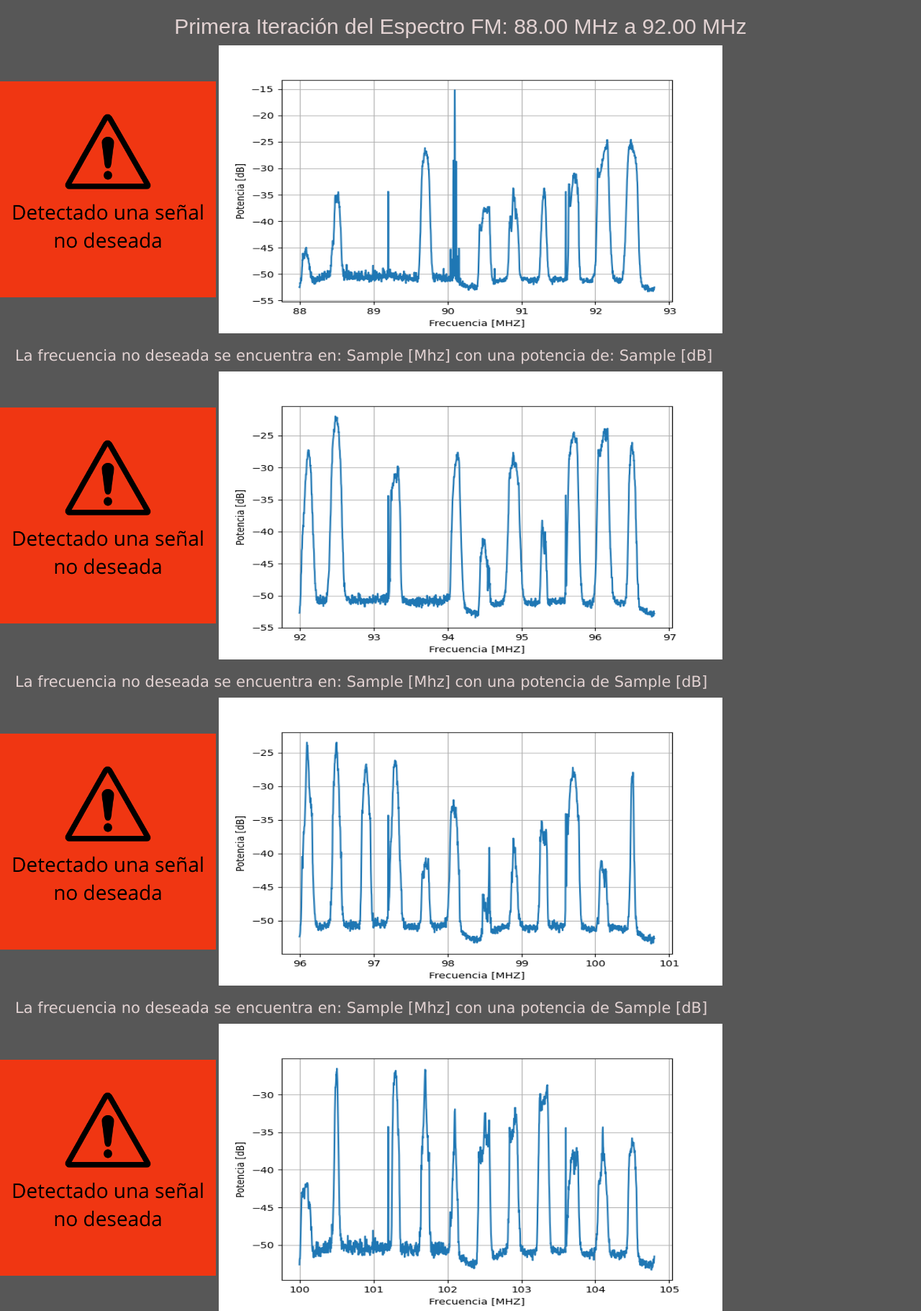
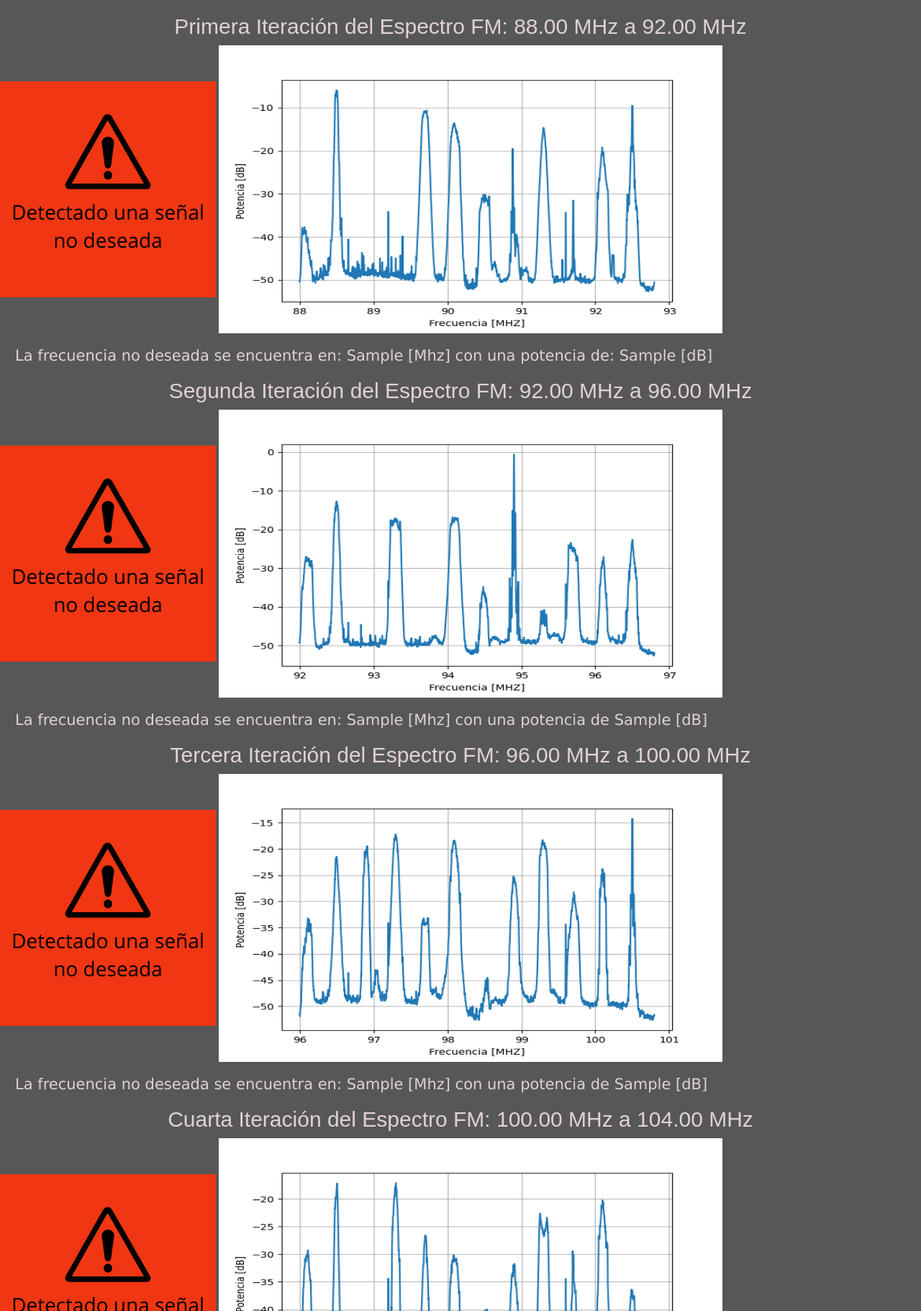
Before and after one commit to NeoGeoXL/Tesis, a Flask app: template app/templates/fm.html in a window 1280 px wide. Shown: the part 52-1873 px from the top of the page at 72% size. Run offline with Flask 2, Linux system fonts and the light colour scheme; the template is opened without the code that fills it: most values are stand-ins (such as "Sample title", 1, 10 or a date in 2020); some libraries are stand-ins or nearby versions.

Commit message:
Comprobado en el lab el funcionamiento y la pestana de ventanas

```diff
--- a/app/templates/fm.html
+++ b/app/templates/fm.html
@@ -25,6 +25,7 @@
         <img src="{{ url_for('static', filename='images/mensajes/mensaje_no_hay_espuria.png') }}"width="300 px" height="300 px">
         <img src="{{ url_for('static', filename='images/fm/espectro_iteracion_2.png') }}" width="700 px" height="400 px">
     {% else %}
+        <center><h2>Segunda Iteración del Espectro FM: 92.00 MHz a 96.00 MHz </h2></center>
         <img src="{{ url_for('static', filename='images/mensajes/mensaje_si_hay_espuria.png') }}"width="300 px" height="300 px">
         <img src="{{ url_for('static', filename='images/fm/espectro_iteracion_2.png') }}"width="700 px" height="400 px">
         <center><h3>La frecuencia no deseada se encuentra en: {{frecuencia_fm_2}} [Mhz] con una potencia de {{potencia_fm_2}} [dB]</h3></center>
@@ -36,6 +37,7 @@
         <img src="{{ url_for('static', filename='images/mensajes/mensaje_no_hay_espuria.png') }}"width="300 px" height="300 px">
         <img src="{{ url_for('static', filename='images/fm/espectro_iteracion_3.png') }}" width="700 px" height="400 px">
     {% else %}
+        <center><h2>Tercera Iteración del Espectro FM: 96.00 MHz a 100.00 MHz </h2></center>
         <img src="{{ url_for('static', filename='images/mensajes/mensaje_si_hay_espuria.png') }}"width="300 px" height="300 px">
         <img src="{{ url_for('static', filename='images/fm/espectro_iteracion_3.png') }}"width="700 px" height="400 px">
         <center><h3>La frecuencia no deseada se encuentra en: {{frecuencia_fm_3}} [Mhz] con una potencia de {{potencia_fm_3}} [dB]</h3></center>
@@ -46,6 +48,7 @@
         <img src="{{ url_for('static', filename='images/mensajes/mensaje_no_hay_espuria.png') }}"width="300 px" height="300 px">
         <img src="{{ url_for('static', filename='images/fm/espectro_iteracion_4.png') }}" width="700 px" height="400 px">
     {% else %}
+        <center><h2>Cuarta Iteración del Espectro FM: 100.00 MHz a 104.00 MHz </h2></center>
         <img src="{{ url_for('static', filename='images/mensajes/mensaje_si_hay_espuria.png') }}"width="300 px" height="300 px">
         <img src="{{ url_for('static', filename='images/fm/espectro_iteracion_4.png') }}"width="700 px" height="400 px">
         <center><h3>La frecuencia no deseada se encuentra en: {{frecuencia_fm_4}} [Mhz] con una potencia de {{potencia_fm_4}} [dB]</h3></center>
@@ -56,6 +59,7 @@
         <img src="{{ url_for('static', filename='images/mensajes/mensaje_no_hay_espuria.png') }}"width="300 px" height="300 px">
         <img src="{{ url_for('static', filename='images/fm/espectro_iteracion_5.png') }}" width="700 px" height="400 px">
     {% else %}
+        <center><h2>Quinta Iteración del Espectro FM: 104.00 MHz a 108.00 MHz </h2></center>
         <img src="{{ url_for('static', filename='images/mensajes/mensaje_si_hay_espuria.png') }}"width="300 px" height="300 px">
         <img src="{{ url_for('static', filename='images/fm/espectro_iteracion_5.png') }}"width="700 px" height="400 px">
         <center><h3>La frecuencia no deseada se encuentra en: {{frecuencia_fm_5}} [Mhz] con una potencia de {{potencia_fm_5}} [dB]</h3></center>
--- a/sdrscantv/__init__.py
+++ b/sdrscantv/__init__.py
@@ -794,8 +794,7 @@ def procesamiento5(f_min,f_max,canales):
             if corr < 0.25 and rmse > 0.001 :
                 maxim=data_canal['Potencia'].max()
                 idmax=data_canal['Potencia'].idxmax()
-                date = datetime.datetime.now()
-                espectro = 'TV UHF'
+
                 #print(rmse)
                 if maxim > -200 and maxim < 200:
                     parasita = data_canal.loc[idmax]
```
Also changed, not shown: app/static/images/fm/espectro_iteracion_1.png, app/static/images/fm/espectro_iteracion_2.png, app/static/images/fm/espectro_iteracion_3.png, app/static/images/fm/espectro_iteracion_4.png, app/static/images/fm/espectro_iteracion_5.png, app/static/images/tv/espectro_iteracion_tv_1.png, app/static/images/tv/espectro_iteracion_tv_2.png, app/static/images/tv/espectro_iteracion_tv_3.png, app/static/images/tv/espectro_iteracion_tv_4.png, app/static/images/tv/espectro_iteracion_tv_5.png.
